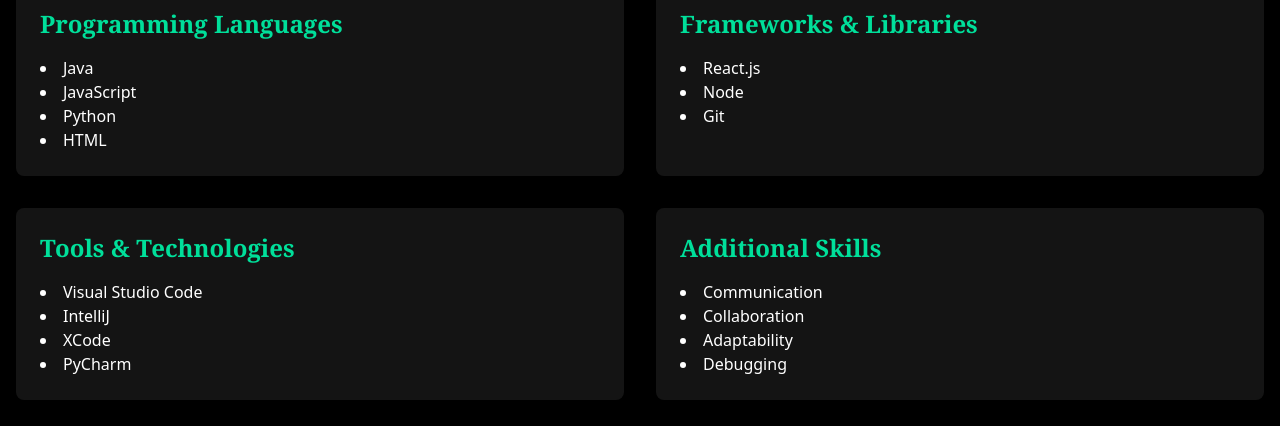
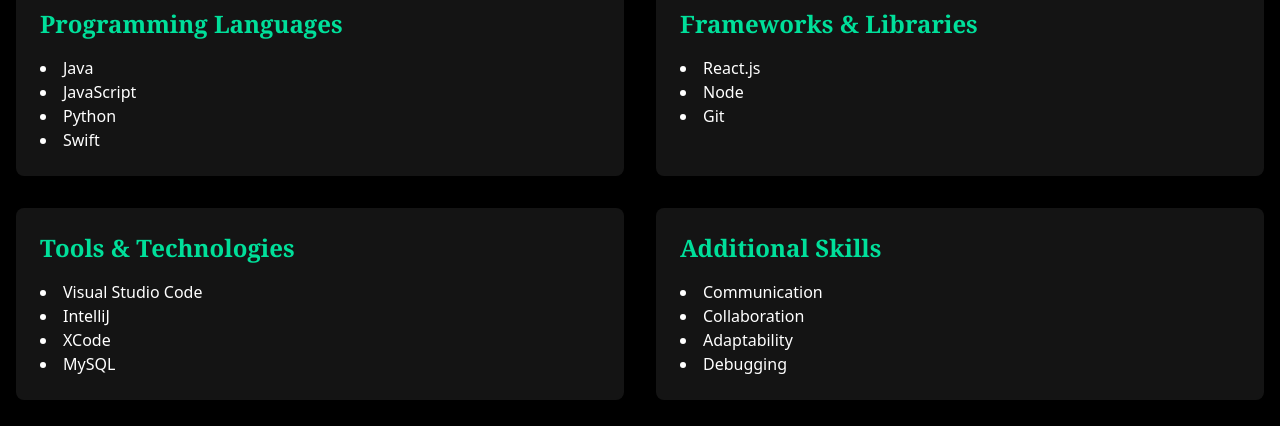
Before and after one commit to jiannotti66/jacks-portfolio-react, a React (Create React App) app: page / in a window 1280 px wide. Shown: the part 1940-2366 px from the top of the page. Built offline with nearby package versions, Linux system fonts and the light colour scheme.

Commit message:
trying to fix it so all images show on ghpages website

```diff
--- a/src/components/NavBar.jsx
+++ b/src/components/NavBar.jsx
@@ -1,6 +1,6 @@
 import React, { useState, useRef } from "react";
 import { AiOutlineClose, AiOutlineMenu } from "react-icons/ai";
-import Me from "../assets/me.jpg";
+import myPic from "../assets/me.jpg"
 import { Link } from "react-scroll";
 
 //add leetcode, github etc on the far left
@@ -18,7 +18,7 @@
     <div className="fixed top-0 left-0 w-full bg-[#141414] z-50 h-32">
       <div className="flex justify-between items-center h-full max-w-[1240px] mx-auto px-4 text-white">
         <img
-          src={Me}
+          src={myPic}
           className="rounded-full h-20 w-20 object-cover mr-7"
           alt="Me"
         />
--- a/src/components/Skills.jsx
+++ b/src/components/Skills.jsx
@@ -12,7 +12,7 @@
               <li>Java</li>
               <li>JavaScript</li>
               <li>Python</li>
-              <li>HTML</li>
+              <li>Swift</li>
             </ul>
           </div>
           <div className="p-6 bg-[#141414] rounded-lg">
@@ -30,7 +30,7 @@
               <li>Visual Studio Code</li>
               <li>IntelliJ</li>
               <li>XCode</li>
-              <li>PyCharm</li>
+              <li>MySQL</li>
             </ul>
           </div>
           <div className="p-6 bg-[#141414] rounded-lg">
```
